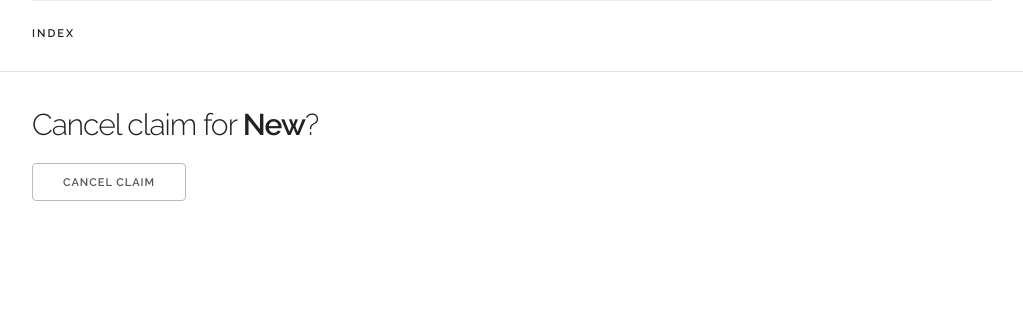
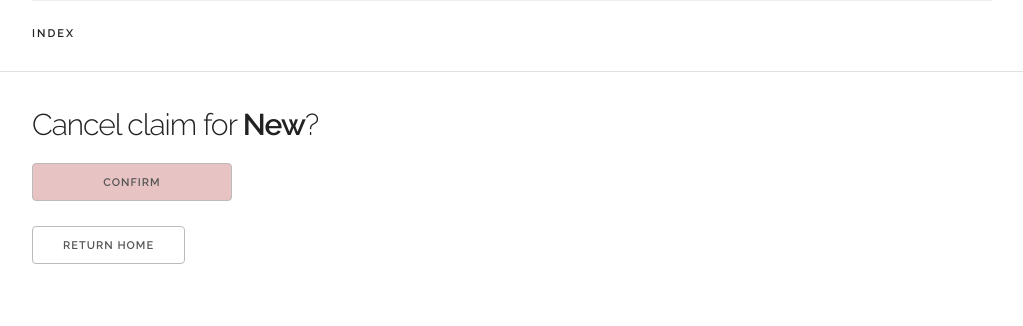
Before and after one commit to cody-scott/JJE_App, a Django app: a page that uses JJE_Waivers/templates/JJE_Waivers/waiverclaim_cancel.html in a window 1280 px wide. Shown: the top 326 px of the page, without its empty margins (128-1151 px from the left). Run offline with Django 3.2, Linux system fonts and the light colour scheme; data comes from the database, SQL or seed files in the repository; both versions use the stored data as it was after the commit; some libraries are stand-ins or nearby versions.

Commit message:
working progress

```diff
--- a/JJE_Waivers/templates/JJE_Waivers/waiverclaim_cancel.html
+++ b/JJE_Waivers/templates/JJE_Waivers/waiverclaim_cancel.html
@@ -3,7 +3,10 @@
     <div class="container">
         <h1>Cancel claim for <strong>{{ waiverclaim.add_player }}</strong>?</h1>
         <form method="post">{% csrf_token %}
-            <input type="submit" value="Cancel Claim">
+            <input class="cancel_btn" type="submit" value="Confirm">
+        </form>
+        <form action="/">
+            <input type="submit" value="Return Home">
         </form>
     </div>
 {% endblock %}
--- a/JJE_Waivers/templates/JJE_Waivers/waiverclaim_new.html
+++ b/JJE_Waivers/templates/JJE_Waivers/waiverclaim_new.html
@@ -135,8 +135,8 @@
                 <input class="submitclaim_btn" type="submit" value="Submit Claim" />
             </div>
             <br>
-            <br>
-
+        </form>
+        <form action="/">
             <div class="twelve columns padded">
                 <input type="submit" value="Cancel" />
             </div>
--- a/JJE_Waivers/templates/JJE_Waivers/waiverclaim_overclaim.html
+++ b/JJE_Waivers/templates/JJE_Waivers/waiverclaim_overclaim.html
@@ -84,7 +84,9 @@
                 <input class="submitclaim_btn" type="submit" value="Submit Claim" />
             </div>
             <br>
-            <br>
+
+        </form>
+        <form action="/">
             <div class="twelve columns padded">
                 <input type="submit" value="Cancel" />
             </div>
```
Also changed, not shown: db.sqlite3.
